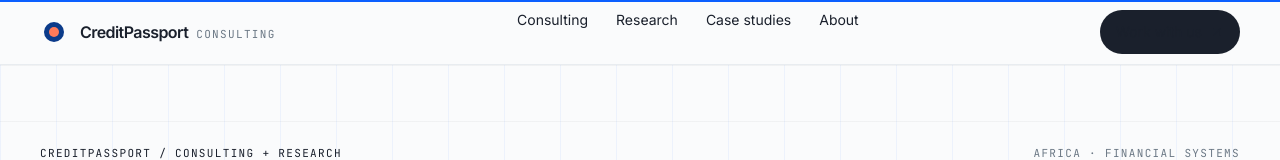
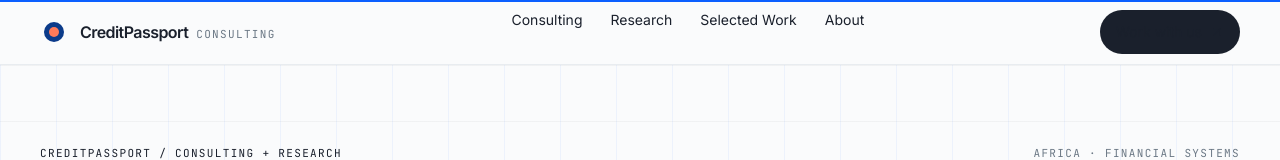
Before and after one commit to AdepojuJeremy/credit-passport-consultancy, a Next.js app: page / in a window 1280 px wide. Shown: the top 160 px of the page. Built offline with nearby package versions, Linux system fonts and the light colour scheme.

Commit message:
chore: align navigation language with selected work

```diff
--- a/data/navigation.ts
+++ b/data/navigation.ts
@@ -1,6 +1,6 @@
 export const navigation = [
   { label: "Consulting", href: "/consulting" },
   { label: "Research", href: "/research" },
-  { label: "Case studies", href: "/case-studies" },
+  { label: "Selected Work", href: "/case-studies" },
   { label: "About", href: "/about" },
-];
+] as const;
```
